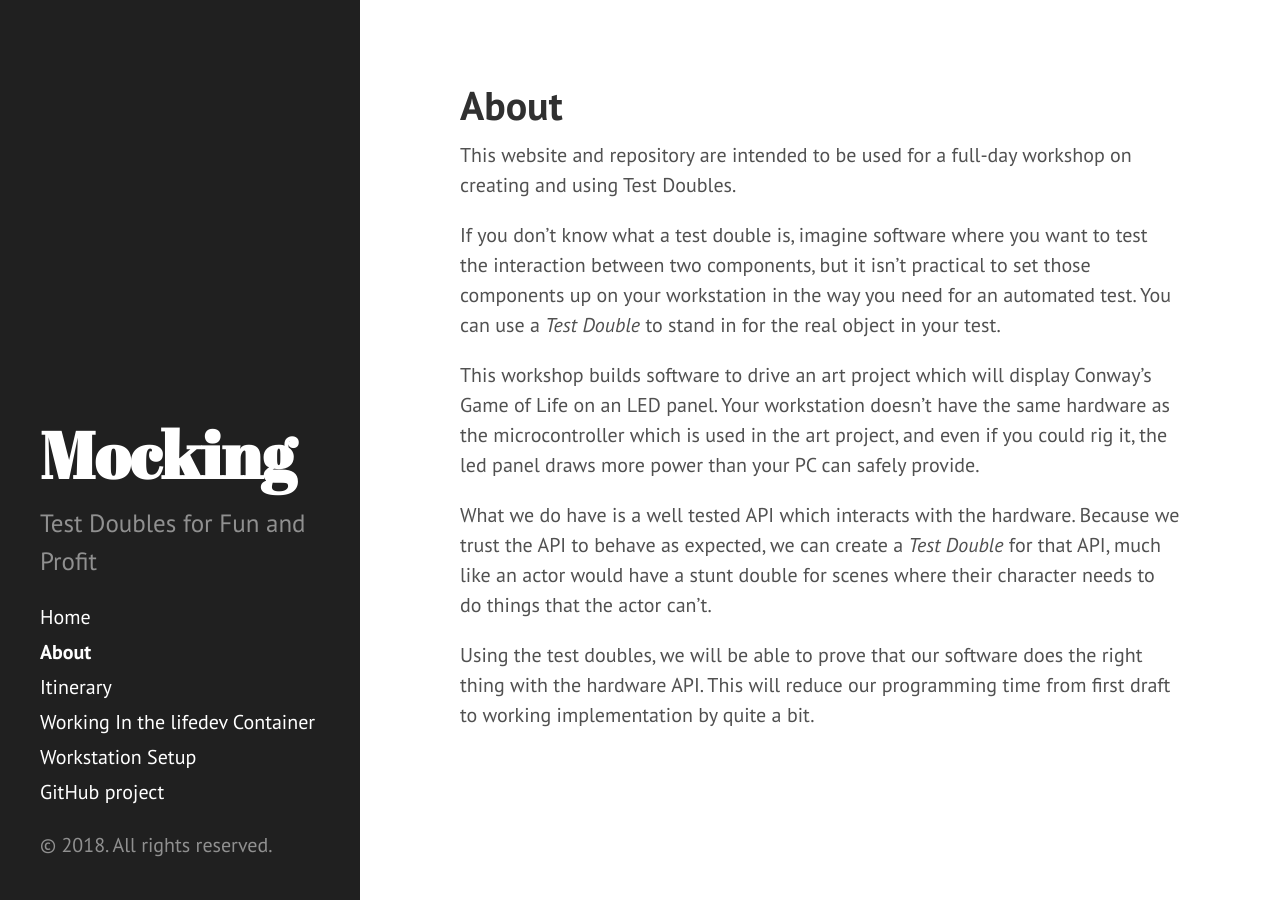
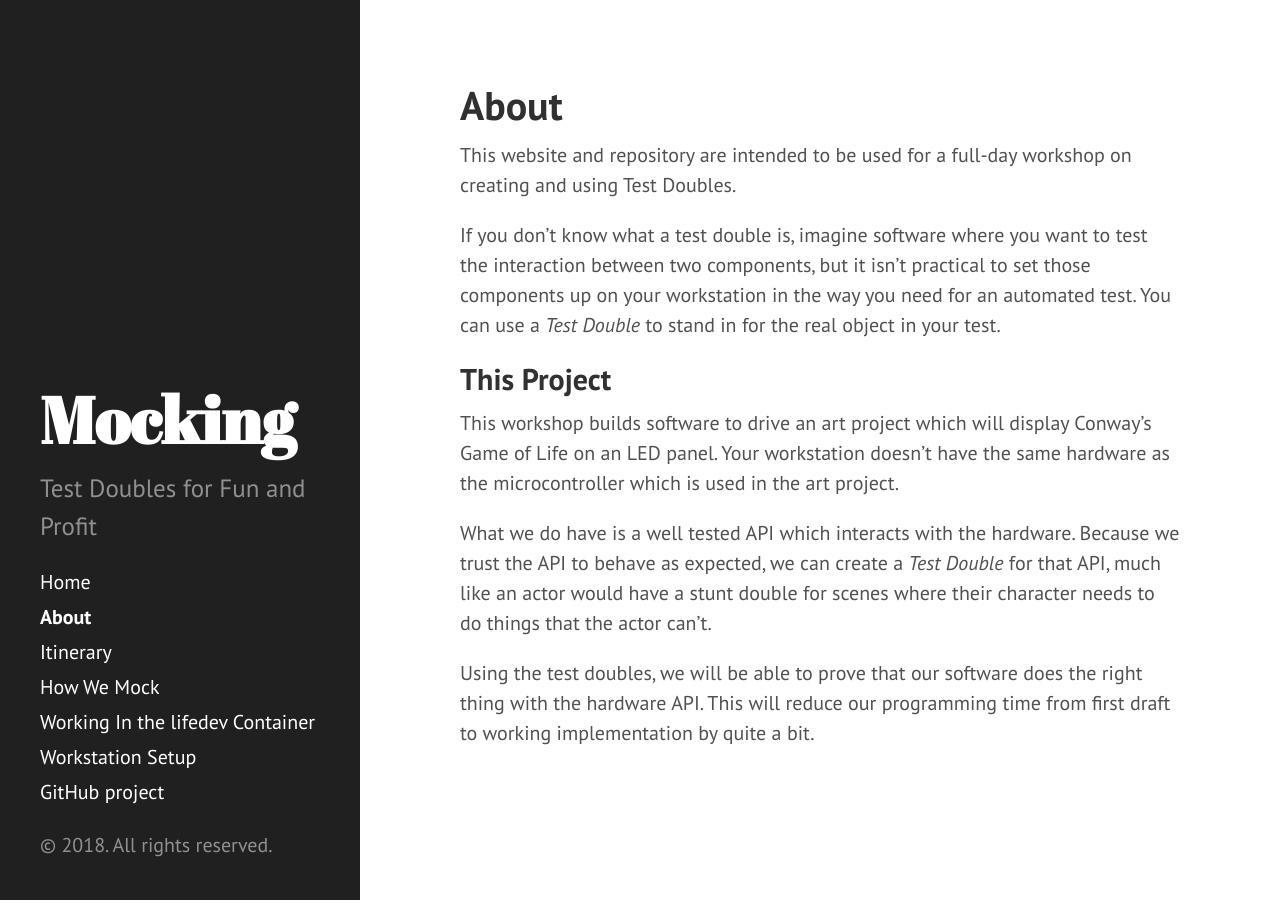
Before and after one commit to LazarusID/embedded-life, a Jekyll site: the page built from docs/about.md, in a window 1280 px wide. Built offline with Jekyll 4.4.1, drawn with Linux system fonts in a browser that asks for light colours.

Commit message:
Small changes to docs

```diff
--- a/docs/about.md
+++ b/docs/about.md
@@ -7,7 +7,9 @@ This website and repository are intended to be used for a full-day workshop on c
 
 If you don't know what a test double is, imagine software where you want to test the interaction between two components, but it isn't practical to set those components up on your workstation in the way you need for an automated test.  You can use a *Test Double* to stand in for the real object in your test.
 
-This workshop builds software to drive an art project which will display Conway's Game of Life on an LED panel.  Your workstation doesn't have the same hardware as the microcontroller which is used in the art project, and even if you could rig it, the led panel draws more power than your PC can safely provide.
+## This Project
+
+This workshop builds software to drive an art project which will display Conway's Game of Life on an LED panel.  Your workstation doesn't have the same hardware as the microcontroller which is used in the art project.
 
 What we do have is a well tested API which interacts with the hardware.  Because we trust the API to behave as expected, we can create a *Test Double* for that API, much like an actor would have a stunt double for scenes where their character needs to do things that the actor can't.
 
--- /dev/null
+++ b/docs/how-we-mock.md
@@ -0,0 +1,3 @@
+---
+title: "How We Mock"
+---
```
